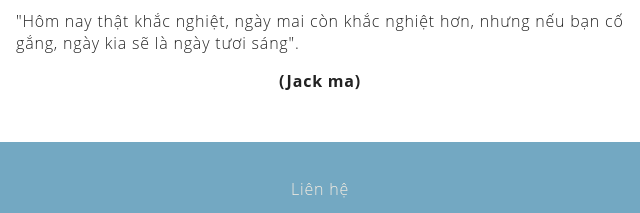
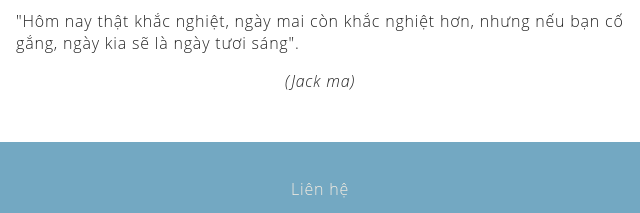
Before and after one commit to QuocDuc97/quocduc97.github.io, a plain HTML site: page index.html in a window 1280 px wide. Shown: the part 1322-1535 px from the top of the page, 320-960 px from the left. Drawn offline with Linux system fonts and the light colour scheme.

Commit message:
Update index.html

```diff
--- a/index.html
+++ b/index.html
@@ -49,7 +49,7 @@
     <p>Trở thành một người phát triển phần mềm ứng dụng</p>
     <h2>Phương châm </h2>
     <p>"Hôm nay thật khắc nghiệt, ngày mai còn khắc nghiệt hơn, nhưng nếu bạn cố gắng, ngày kia sẽ là ngày tươi sáng".</p>
-    <p align="center"><b>(Jack ma)</b></p>
+    <p align="center"><i>(Jack ma)</i></p>
 </section>
 
 <footer class="content-footer">
```
